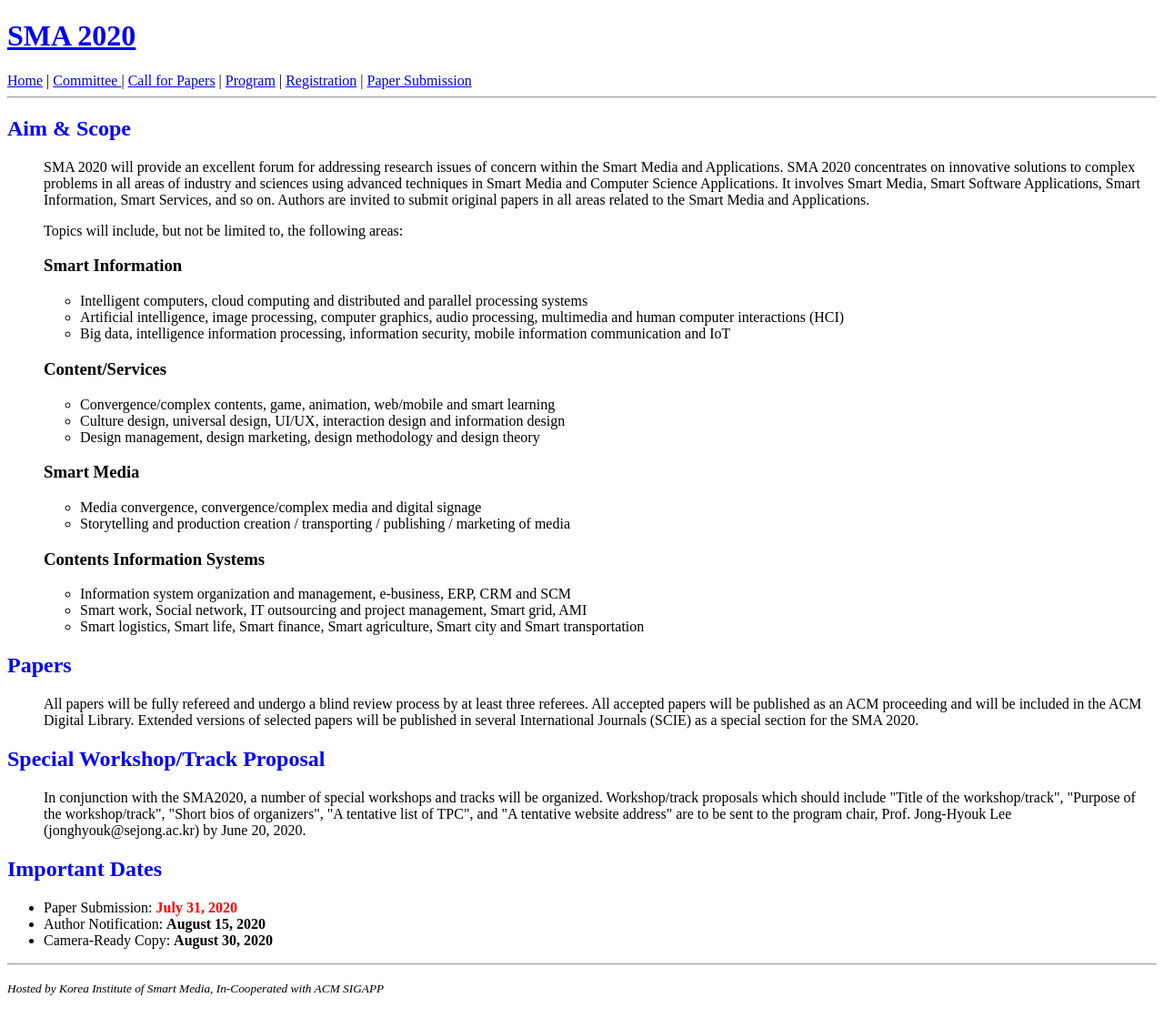
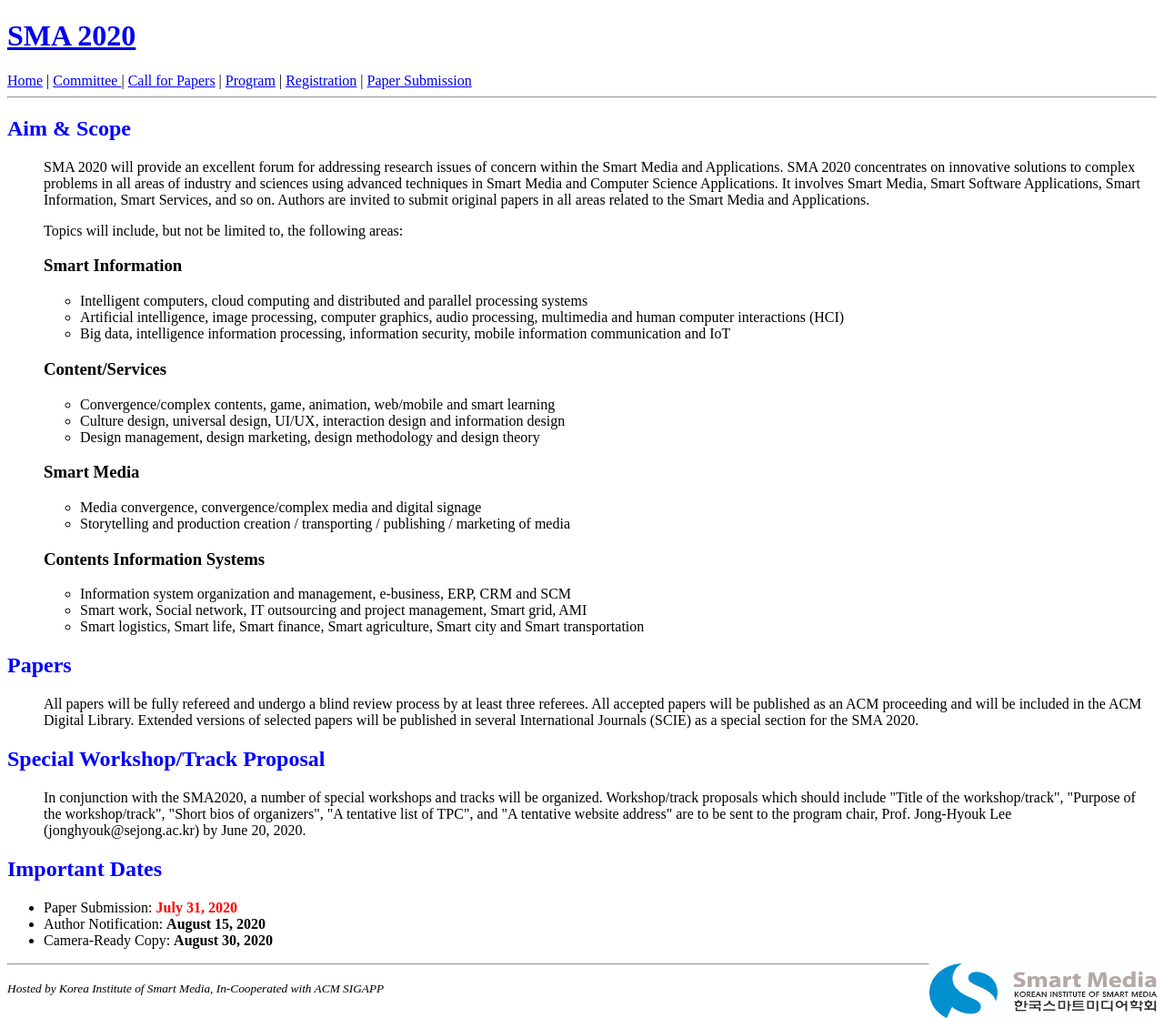
Before and after one commit to icea-conf/sma-2020.github.io, a Jekyll site: the page built from papers/index.html, in a window 1280 px wide. Shown: the whole page at 91% size. Built offline with Jekyll 4.4.1, drawn with Linux system fonts in a browser that asks for light colours.

Commit message:
Update index.html

```diff
--- a/papers/index.html
+++ b/papers/index.html
@@ -51,3 +51,7 @@
                   <li><a>Author Notification: </a><b>August 15, 2020</b></li>
                   <li><a>Camera-Ready Copy: </a><b>August 30, 2020</b></li>
             </ul>
+
+            <footer>
+                  <img src="https://sma-2020.github.io/image/logo.png" alt="" width="250" height="60" align="right">
+            </footer>
```
